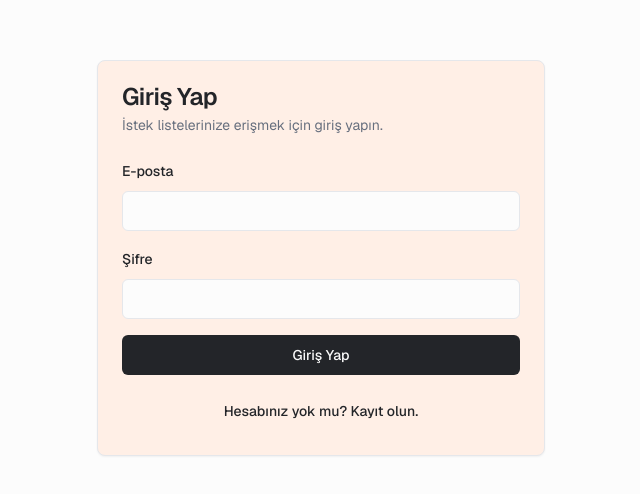
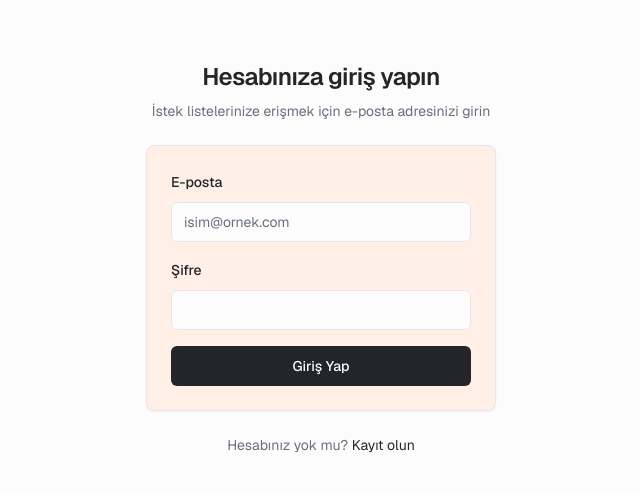
Before and after one commit to tahiryildiz/find-and-fancy-that, a React (Vite) app: page /auth in a window 1280 px wide. Shown: the part 142-636 px from the top of the page, without its empty margins (319-959 px from the left). Built offline with nearby package versions, Linux system fonts and the light colour scheme.

Commit message:
Integrate shadcn/ui login design
Integrate the "login-02" design from shadcn/ui for consistent styling.

```diff
--- a/src/pages/Auth.tsx
+++ b/src/pages/Auth.tsx
@@ -57,28 +57,33 @@ export default function Auth() {
   };
 
   return (
-    <div className="min-h-screen bg-background flex items-center justify-center p-4">
-      <Card className="w-full max-w-md">
-        <CardHeader>
-          <CardTitle>{isLogin ? 'Giriş Yap' : 'Kayıt Ol'}</CardTitle>
-          <CardDescription>
+    <div className="min-h-screen bg-background flex flex-col items-center justify-center px-4">
+      <div className="mx-auto flex w-full flex-col justify-center space-y-6 sm:w-[350px]">
+        <div className="flex flex-col space-y-2 text-center">
+          <h1 className="text-2xl font-semibold tracking-tight">
+            {isLogin ? 'Hesabınıza giriş yapın' : 'Hesap oluşturun'}
+          </h1>
+          <p className="text-sm text-muted-foreground">
             {isLogin
-              ? 'İstek listelerinize erişmek için giriş yapın.'
-              : 'Yeni bir hesap oluşturun ve kendi istek listelerinizi oluşturmaya başlayın.'
+              ? 'İstek listelerinize erişmek için e-posta adresinizi girin'
+              : 'Başlamak için aşağıdaki bilgileri girin'
             }
-          </CardDescription>
-        </CardHeader>
-        <CardContent>
+          </p>
+        </div>
+        <Card>
+          <CardContent className="pt-6">
             <form onSubmit={handleSubmit} className="space-y-4">
               {!isLogin && (
                 <div className="space-y-2">
                   <Label htmlFor="displayName">İsim</Label>
                   <Input
                     id="displayName"
+                    placeholder="Adınız"
                     type="text"
                     value={displayName}
                     onChange={(e) => setDisplayName(e.target.value)}
                     required={!isLogin}
+                    disabled={loading}
                   />
                 </div>
               )}
@@ -86,10 +91,12 @@ export default function Auth() {
                 <Label htmlFor="email">E-posta</Label>
                 <Input
                   id="email"
+                  placeholder="isim@ornek.com"
                   type="email"
                   value={email}
                   onChange={(e) => setEmail(e.target.value)}
                   required
+                  disabled={loading}
                 />
               </div>
               <div className="space-y-2">
@@ -100,26 +107,41 @@ export default function Auth() {
                   value={password}
                   onChange={(e) => setPassword(e.target.value)}
                   required
+                  disabled={loading}
                 />
               </div>
               <Button type="submit" className="w-full" disabled={loading}>
-              {loading ? 'Yükleniyor...' : (isLogin ? 'Giriş Yap' : 'Kayıt Ol')}
+                {loading ? 'Yükleniyor...' : (isLogin ? 'Giriş Yap' : 'Hesap Oluştur')}
               </Button>
             </form>
-          <div className="mt-4 text-center">
+          </CardContent>
+        </Card>
+        <p className="px-8 text-center text-sm text-muted-foreground">
+          {isLogin ? (
+            <>
+              Hesabınız yok mu?{' '}
               <Button
                 variant="link"
-              onClick={() => setIsLogin(!isLogin)}
-              className="text-sm"
+                onClick={() => setIsLogin(false)}
+                className="p-0 h-auto font-normal underline-offset-4"
               >
-              {isLogin
-                ? 'Hesabınız yok mu? Kayıt olun.'
-                : 'Zaten hesabınız var mı? Giriş yapın.'
-              }
+                Kayıt olun
               </Button>
+            </>
+          ) : (
+            <>
+              Zaten hesabınız var mı?{' '}
+              <Button
+                variant="link"
+                onClick={() => setIsLogin(true)}
+                className="p-0 h-auto font-normal underline-offset-4"
+              >
+                Giriş yapın
+              </Button>
+            </>
+          )}
+        </p>
       </div>
-        </CardContent>
-      </Card>
     </div>
   );
 }
```
Lines whose indentation alone changed are shown as unchanged.
